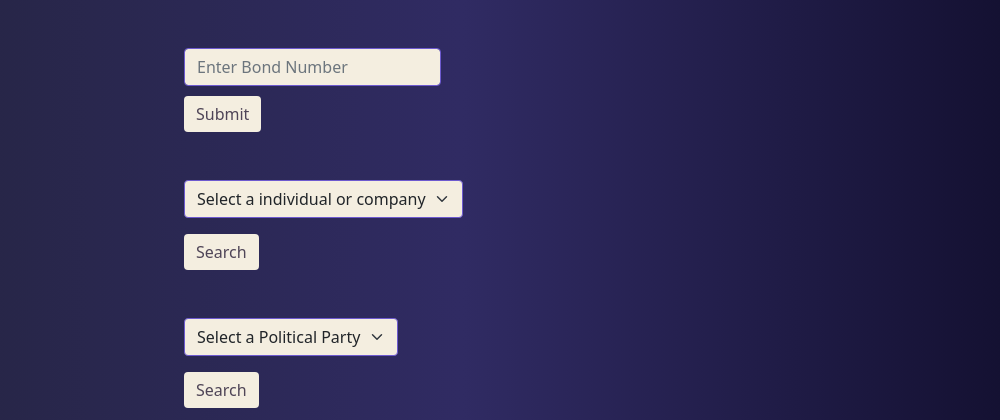
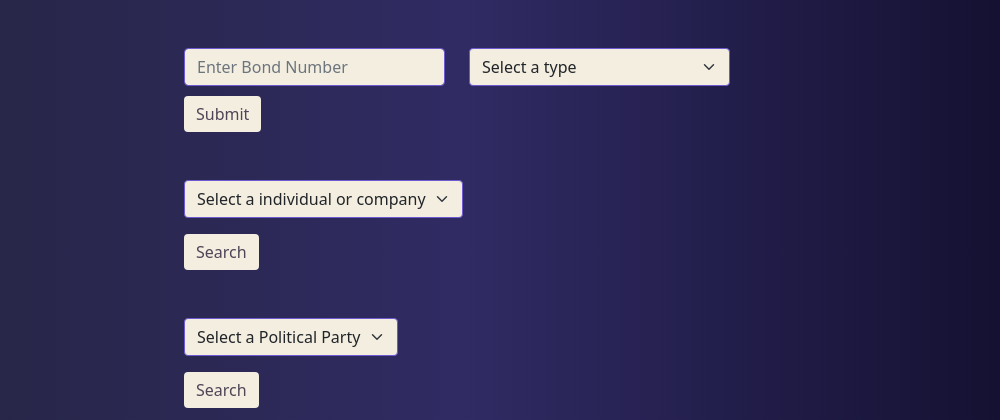
Before and after one commit to samarth2015/electoral_bonds_webapp, a Flask app: page / in a window 1280 px wide. Shown: the top 420 px of the page, without its empty margins (177-1177 px from the left). Run offline with Flask 3, Linux system fonts and the light colour scheme; data that the repository does not hold is empty; some libraries are stand-ins or nearby versions.

Commit message:
Add files via upload

```diff
--- a/main.py
+++ b/main.py
@@ -24,7 +24,7 @@ def main_page():
         unique_individual = session['unique_individual']
         unique_party = session['unique_party']
         party_purchaser = session['party_purchaser']
-        return render_template("index.html", name_of_purchaser = unique_individual, name_of_political_party = unique_party, pairs = party_purchaser)
+        return render_template("index.html", name_of_purchaser = unique_individual, name_of_political_party = unique_party, pairs = party_purchaser, bond_filter = MERGED_COLUMNS)
     else:
         cursor = mysql.connection.cursor()
         cursor.execute("select distinct(`Name of the Purchaser`) from individual")
@@ -41,30 +41,41 @@ def main_page():
         session['unique_party'] = unique_party
         session['party_purchaser'] = party_purchaser
         # print(data)
-        return render_template("index.html", name_of_purchaser = unique_individual, name_of_political_party = unique_party, pairs = party_purchaser)
+        return render_template("index.html", name_of_purchaser = unique_individual, name_of_political_party = unique_party, pairs = party_purchaser, bond_filter = MERGED_COLUMNS)
+
+
 
 @app.route('/search_by_bond_number', methods = ["POST", "GET"])
 def search_by_bond_number():
     if request.method == 'POST':
         bond_number = request.form['bond_number']
+        type = request.form['type']
         cursor = mysql.connection.cursor()
-        cursor.execute("select * from individual where `Bond Number` = %s", (bond_number,))
-        data = list(cursor.fetchall())
-        cursor.execute("select * from political_party where `Bond Number` = %s", (bond_number,))
-        if len(data) == 0:
-            print("Not Found !!!")
-            return main_page()
-        data2 = list(cursor.fetchall())
+        if type == 'default':
+            cursor.execute("select * from individual where `Bond Number` = %s", (bond_number,))
+            data = list(cursor.fetchall())
+            cursor.execute("select * from political_party where `Bond Number` = %s", (bond_number,))
+            if len(data) == 0:
+                print("Not Found !!!")
+                return main_page()
+            data2 = list(cursor.fetchall())
+            # print(data2)
+            for i in range(len(data)):
+                data[i] = data[i] + data2[i][1:4] + data2[i][6:]
+                # print(len(data[i]))
+            cursor.close()
+            return render_template("bond_details.html", table_rows = data, table_header = MERGED_COLUMNS, show_chart = False)
+        else:
+            if type == "Prefix" or type == "Bond Number" or type == "Denominations":
+                type = "individual" + ".`" + type + "`"
+            else:
+                type = "`" + type + "`"
+            query = "select " + str(type) + " from individual inner join political_party on individual.`Bond Number` = political_party.`Bond Number` and substring(`Journal Date`, 8, 4) = substring(`Date of Encashment`, 8, 4)"
+            cursor.execute(query + " where individual.`Bond Number` = %s", (bond_number,))
+            data = list(cursor.fetchall())
+            cursor.close()
+            return render_template("bond_details.html", table_rows = data, table_header = [type], show_chart = False)
 
-        print(data2)
-
-        for i in range(len(data)):
-            data[i] = data[i] + data2[i][1:4] + data2[i][6:]
-            print(len(data[i]))
-
-        cursor.close()
-
-        return render_template("bond_details.html", table_rows = data, table_header = MERGED_COLUMNS, show_chart = False)
     else:
         return main_page()
 
@@ -90,12 +101,12 @@ def search_by_individual_per_year():
         y_axis = []
         bonds_per_year = []
         for i in range(2019, 2025):
-            cursor.execute("select Denominations from individual where `Name of the Purchaser` = %s and `Journal Date` like %s", (individual, '%' + str(i)))
+            cursor.execute("select Denominations from individual where `Name of the Purchaser` = %s and `Journal Date` like %s and `Status` = 'Paid'", (individual, '%' + str(i)))
             data2 = list(cursor.fetchall())
             data2 = [int(i[0].replace(',', '')) for i in data2]
             bonds_per_year.append(len(data2))
             y_axis.append(sum(data2)/100000)
-        print(y_axis)
+        # print(y_axis)
         cursor.close()
         # for i in range(len(data)):
 
@@ -118,7 +129,7 @@ def search_by_political_party_per_year():
             data2 = [int(i[0].replace(',', '')) for i in data2]
             y_axis.append(sum(data2)/100000)
             bonds_per_year.append(len(data2))
-        print(y_axis)
+        # print(y_axis)
         cursor.close()
         return render_template("bond_details.html", table_rows = data, table_header = POLITICAL_PARTY_COLUMNS, show_chart = True, x_axis = ['2019', '2020', '2021', '2022', '2023', '2024'], y_axis = y_axis, bonds_per_year = bonds_per_year)
 
@@ -127,11 +138,11 @@ def search_by_political_party_individual():
     if request.method == "POST":
         political_party = request.form.get('political_party')
         individual = request.form.get('individual')
-        if political_party == 'default' and individual == 'default':
+        if (political_party == 'default' and individual == 'default') or political_party == 'default':
             return main_page()
         elif individual == 'default':
             cursor = mysql.connection.cursor()
-            cursor.execute('select `Name of the Purchaser`, individual.Denominations from individual inner join political_party on individual.`Bond Number` = political_party.`Bond Number` and substring(`Journal Date`, 8, 4) = substring(`Date of Encashment`, 8, 4) where `Name of the Political Party` = %s', (political_party,))
+            cursor.execute('select `Name of the Purchaser`, individual.Denominations from individual inner join political_party on individual.`Bond Number` = political_party.`Bond Number` and substring(`Journal Date`, 8, 4) = substring(`Date of Encashment`, 8, 4) where `Name of the Political Party` = %s and `Status` = "Paid"', (political_party,))
             data_political = cursor.fetchall()
             result = {}
             for key, value in data_political:
@@ -144,10 +155,10 @@ def search_by_political_party_individual():
             return render_template("bond_details.html", table_rows = tuple(result.items()), table_header = ['Name of the Purchaser', 'Total Amount in Lakhs'], show_chart_pie = True, show_chart = False, x_pie = tuple(result.keys()), y_pie = tuple(result.values()))
         else:
             cursor = mysql.connection.cursor()
-            cursor.execute('select individual.Denominations from individual inner join political_party on individual.`Bond Number` = political_party.`Bond Number` and substring(`Journal Date`, 8, 4) = substring(`Date of Encashment`, 8, 4) where `Name of the Purchaser` = %s and `Name of the Political Party` = %s', (individual, political_party))
+            cursor.execute('select individual.Denominations from individual inner join political_party on individual.`Bond Number` = political_party.`Bond Number` and substring(`Journal Date`, 8, 4) = substring(`Date of Encashment`, 8, 4) where `Name of the Purchaser` = %s and `Name of the Political Party` = %s and `Status` = "Paid"', (individual, political_party))
             data_political = cursor.fetchall()
             total = round(sum([int(i[0].replace(',', '')) for i in data_political])/100000, 2)
-            print(total)
+            # print(total)
             cursor.close()
             return render_template("bond_details.html", table_rows = [[individual, total]], table_header = ['Name of the Purchaser', 'Total Amount in Lakhs'], show_chart = False, show_chart_pie = False)
 
@@ -156,7 +167,7 @@ def search_by_individual_political_party():
     if request.method == "POST":
         individual = request.form.get('individual')
         political_party = request.form.get('political_party')
-        if political_party == 'default' and individual == 'default':
+        if (political_party == 'default' and individual == 'default') or individual == 'default':
             return main_page()
         elif political_party == 'default':
             cursor = mysql.connection.cursor()
@@ -176,7 +187,7 @@ def search_by_individual_political_party():
             cursor.execute('select political_party.Denominations from individual inner join political_party on individual.`Bond Number` = political_party.`Bond Number` and substring(`Journal Date`, 8, 4) = substring(`Date of Encashment`, 8, 4) where `Name of the Purchaser` = %s and `Name of the Political Party` = %s', (individual, political_party))
             data_political = cursor.fetchall()
             total = round(sum([int(i[0].replace(',', '')) for i in data_political])/100000, 2)
-            print(total)
+            # print(total)
             cursor.close()
             return render_template("bond_details.html", table_rows = [[political_party, total]], table_header = ['Name of the Political Party', 'Total Amount in Lakhs'], show_chart = False, show_chart_pie = False)
 
@@ -196,4 +207,5 @@ def get_pie():
         return render_template("pie.html", x_axis = list(result.keys()), y_axis = list(result.values()))
 
 if __name__ == '__main__':
-    app.run(debug=True)
+    app.run(host="0.0.0.0", port="80", debug = True)
+    # app.run(debug = True)
--- a/templates/index.html
+++ b/templates/index.html
@@ -37,8 +37,18 @@
         <div class="col-md-6" style="padding: 0;">
             <div class="input-group">
                 <form action="/search_by_bond_number" method="POST" class="animate__animated animate__bounceInDown">
-                    <div style="padding-bottom: 10px;">
+                    <div class="row">
+                    <div class="col" style="padding-bottom: 10px;">
                         <input type="text" class="form-control" placeholder="Enter Bond Number" name="bond_number" style="background-color: #F4EEE0; ">
+                    </div>
+                    <div class="col">
+                        <select class="form-select" name="type" style="background-color: #F4EEE0; display: flex; float: left;" >
+                            <option value="default" >Select a type</option>
+                            {% for i in range((bond_filter|length)) %}
+                                <option value="{{bond_filter[i]}}">{{bond_filter[i]}}</option>
+                            {% endfor %}
+                        </select>
+                    </div>
                     </div>
                     <input type="submit" class="btn btn-primary" value="Submit" style="background-color: #F4EEE0; color: #4F4557; font-weight: 500; border: #F4EEE0; " >
                 </form>
@@ -228,7 +238,7 @@
 
 <!-- Section Credits -->
 
-</div>
+<!-- </div>
 <div style="background-color:#040027; border-radius: 5px; margin-bottom: 0%;" width="100%" height="100%" >
     <span>
         <p style="text-align: center; color: #F4EEE0;">Developed by: Samarth Sonawane
@@ -236,7 +246,7 @@
             Copyright &copy; 2024. All rights reserved.
         </p>
     </span>
-</div>
+</div> -->
     <script src="https://cdn.jsdelivr.net/npm/@popperjs/core@2.9.2/dist/umd/popper.min.js" integrity="sha384-IQsoLXl5PILFhosVNubq5LC7Qb9DXgDA9i+tQ8Zj3iwWAwPtgFTxbJ8NT4GN1R8p" crossorigin="anonymous"></script>
 <script src="https://cdn.jsdelivr.net/npm/bootstrap@5.0.2/dist/js/bootstrap.min.js" integrity="sha384-cVKIPhGWiC2Al4u+LWgxfKTRIcfu0JTxR+EQDz/bgldoEyl4H0zUF0QKbrJ0EcQF" crossorigin="anonymous"></script>
 </body>
```
Also changed, not shown: templates/pie.html (+40 -0 lines).
